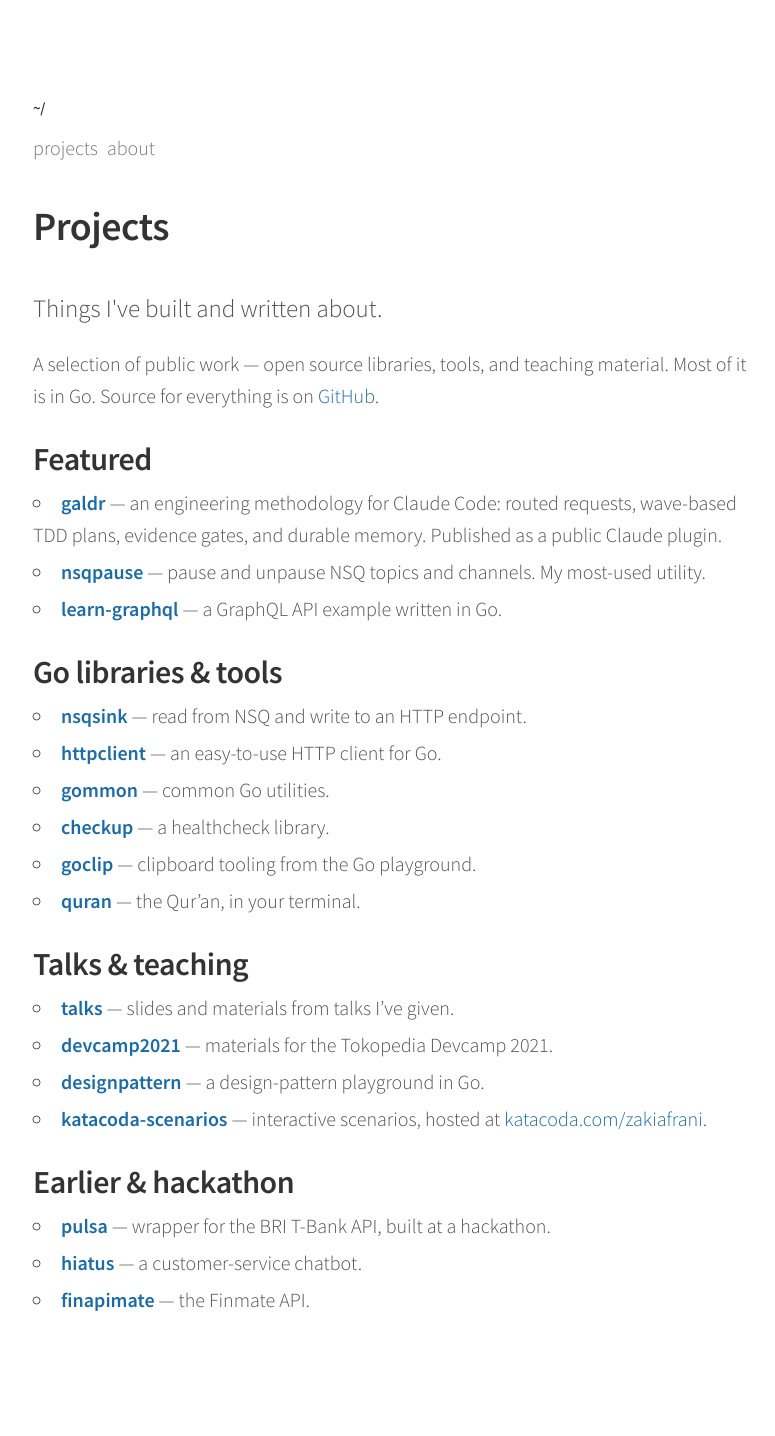
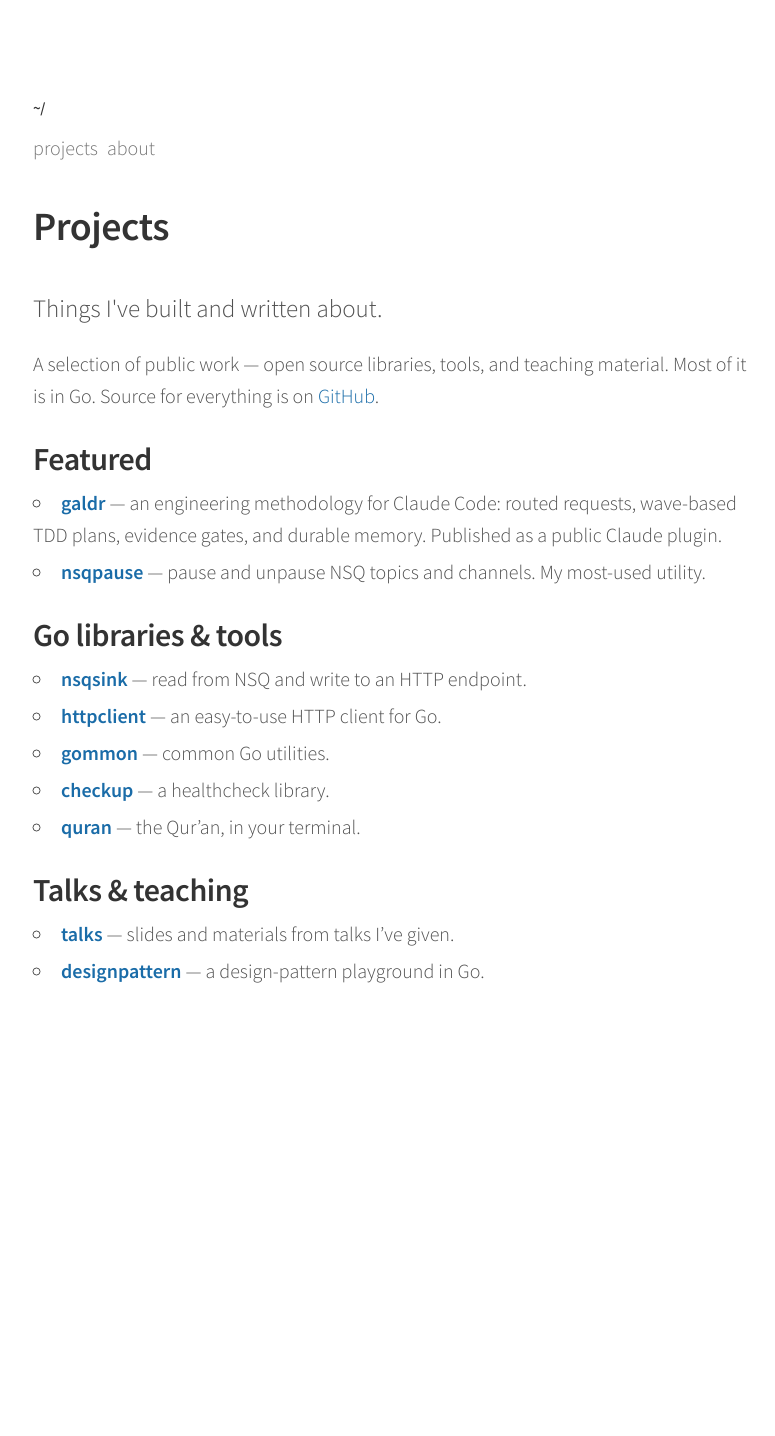
Before and after one commit to nyelonong/nyelonong.github.io, a Jekyll site: the page built from projects.md, in a window 1280 px wide. Shown: the whole page, without its empty margins (247-1022 px from the left). Built offline with Jekyll 4.4.1, drawn with Linux system fonts in a browser that asks for light colours; after the commit the page ends 1107 px from its top, so only the background shows below that.

Commit message:
update projects

```diff
--- a/projects.md
+++ b/projects.md
@@ -15,8 +15,6 @@ Most of it is in Go. Source for everything is on [GitHub](https://github.com/nye
   memory. Published as a public Claude plugin.
 - **[nsqpause](https://github.com/nyelonong/nsqpause)** — pause and unpause NSQ
   topics and channels. My most-used utility.
-- **[learn-graphql](https://github.com/nyelonong/learn-graphql)** — a GraphQL API
-  example written in Go.
 
 ## Go libraries & tools
 
@@ -26,25 +24,11 @@ Most of it is in Go. Source for everything is on [GitHub](https://github.com/nye
   client for Go.
 - **[gommon](https://github.com/nyelonong/gommon)** — common Go utilities.
 - **[checkup](https://github.com/nyelonong/checkup)** — a healthcheck library.
-- **[goclip](https://github.com/nyelonong/goclip)** — clipboard tooling from the Go
-  playground.
 - **[quran](https://github.com/nyelonong/quran)** — the Qur'an, in your terminal.
 
 ## Talks & teaching
 
 - **[talks](https://github.com/nyelonong/talks)** — slides and materials from talks
   I've given.
-- **[devcamp2021](https://github.com/nyelonong/devcamp2021)** — materials for the
-  Tokopedia Devcamp 2021.
 - **[designpattern](https://github.com/nyelonong/designpattern)** — a design-pattern
   playground in Go.
-- **[katacoda-scenarios](https://github.com/nyelonong/katacoda-scenarios)** —
-  interactive scenarios, hosted at
-  [katacoda.com/zakiafrani](https://www.katacoda.com/zakiafrani).
-
-## Earlier & hackathon
-
-- **[pulsa](https://github.com/nyelonong/pulsa)** — wrapper for the BRI T-Bank API,
-  built at a hackathon.
-- **[hiatus](https://github.com/nyelonong/hiatus)** — a customer-service chatbot.
-- **[finapimate](https://github.com/nyelonong/finapimate)** — the Finmate API.
```
